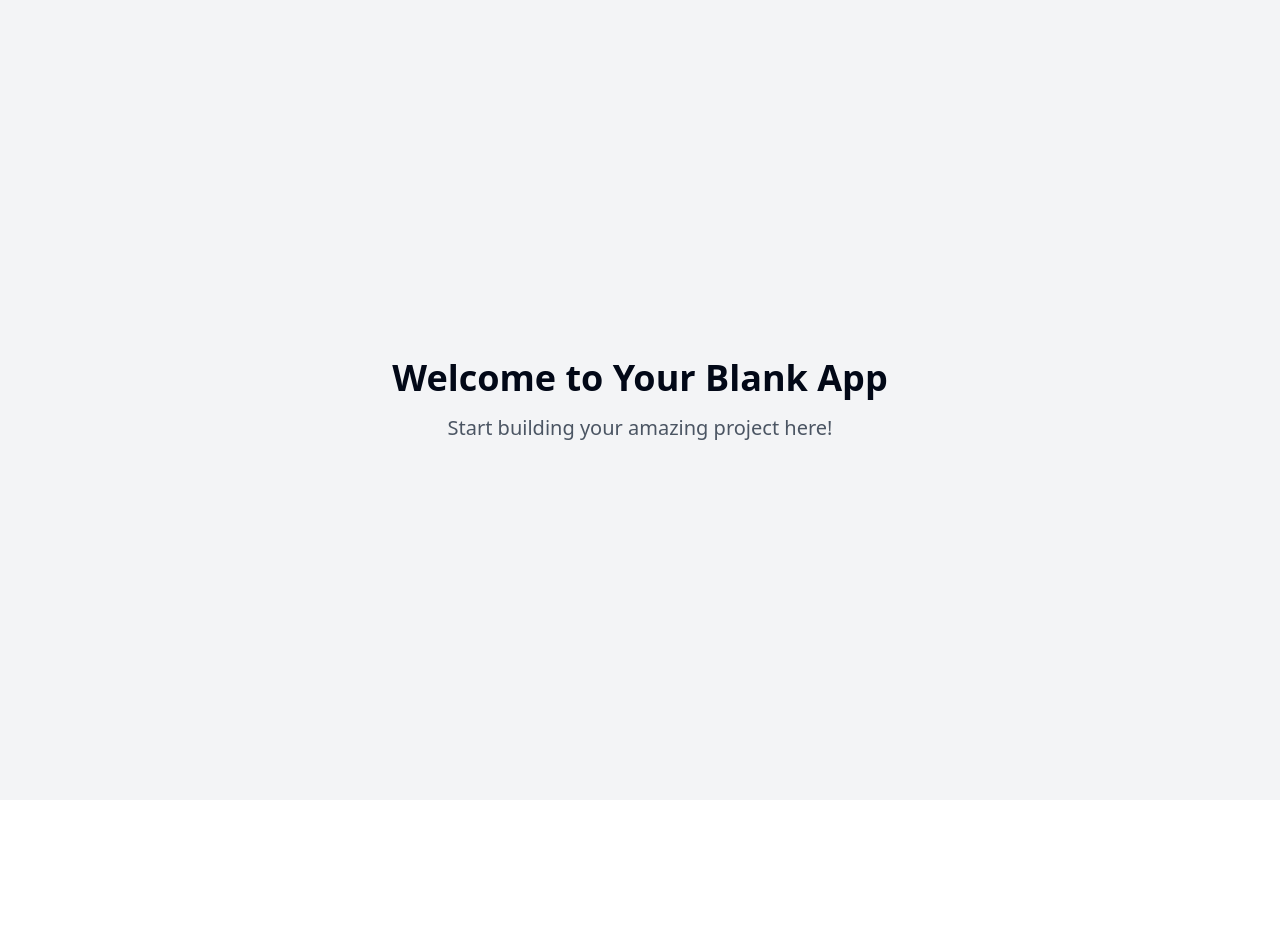
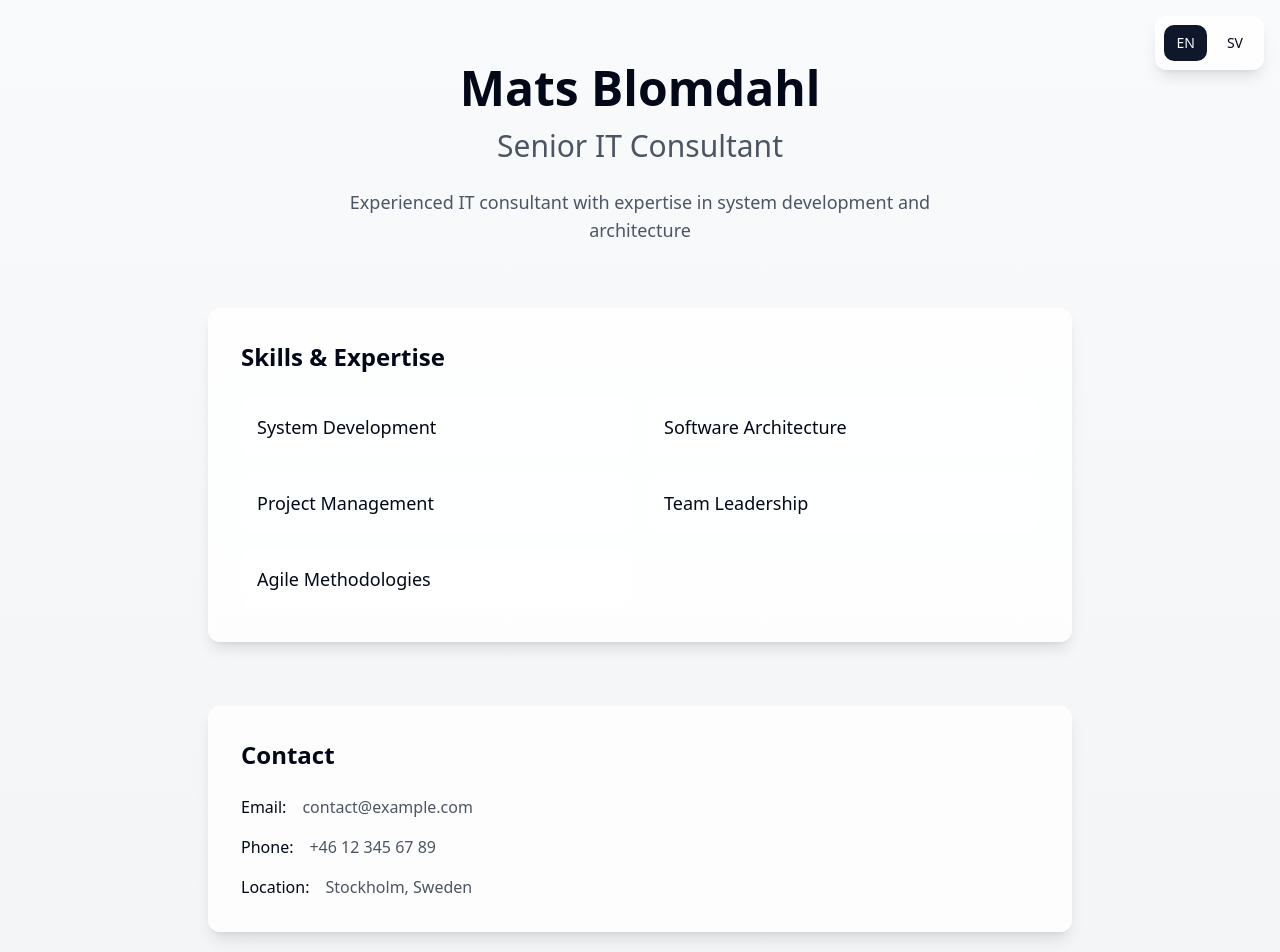
Before and after one commit to mblomdahl/cv, a React (Vite) app: page / in a window 1280 px wide. Shown: the top 952 px of the page. Before the commit the page ends 800 px from the top, so only its background shows below. Built offline with nearby package versions, Linux system fonts and the light colour scheme.

Commit message:
Add multi-language support for CV
Implement a localized version of the consultant CV accessible in English and Swedish. Add a language selector in the top-right corner for easy switching between languages.
[skip gpt_engineer]

```diff
--- a/package.json
+++ b/package.json
@@ -45,6 +45,7 @@
     "cmdk": "^1.0.0",
     "date-fns": "^3.6.0",
     "embla-carousel-react": "^8.3.0",
+    "framer-motion": "^11.13.1",
     "input-otp": "^1.2.4",
     "lucide-react": "^0.462.0",
     "next-themes": "^0.3.0",
@@ -59,7 +60,8 @@
     "tailwind-merge": "^2.5.2",
     "tailwindcss-animate": "^1.0.7",
     "vaul": "^0.9.3",
-    "zod": "^3.23.8"
+    "zod": "^3.23.8",
+    "zustand": "^5.0.1"
   },
   "devDependencies": {
     "@eslint/js": "^9.9.0",
--- /dev/null
+++ b/src/components/LanguageSelector.tsx
@@ -0,0 +1,27 @@
+import { Button } from "@/components/ui/button";
+import { useLanguage } from "@/hooks/useLanguage";
+
+export const LanguageSelector = () => {
+  const { language, setLanguage } = useLanguage();
+
+  return (
+    <div className="fixed top-4 right-4 flex gap-2 glass-card p-2 rounded-lg z-50">
+      <Button
+        variant={language === 'en' ? 'default' : 'ghost'}
+        size="sm"
+        onClick={() => setLanguage('en')}
+        className="transition-all duration-300"
+      >
+        EN
+      </Button>
+      <Button
+        variant={language === 'sv' ? 'default' : 'ghost'}
+        size="sm"
+        onClick={() => setLanguage('sv')}
+        className="transition-all duration-300"
+      >
+        SV
+      </Button>
+    </div>
+  );
+};
--- /dev/null
+++ b/src/hooks/useLanguage.tsx
@@ -0,0 +1,13 @@
+import { create } from 'zustand';
+
+type Language = 'en' | 'sv';
+
+interface LanguageStore {
+  language: Language;
+  setLanguage: (lang: Language) => void;
+}
+
+export const useLanguage = create<LanguageStore>((set) => ({
+  language: 'en',
+  setLanguage: (lang) => set({ language: lang }),
+}));
--- a/src/index.css
+++ b/src/index.css
@@ -6,96 +6,43 @@
   :root {
     --background: 0 0% 100%;
     --foreground: 222.2 84% 4.9%;
-
     --card: 0 0% 100%;
     --card-foreground: 222.2 84% 4.9%;
-
     --popover: 0 0% 100%;
     --popover-foreground: 222.2 84% 4.9%;
-
     --primary: 222.2 47.4% 11.2%;
     --primary-foreground: 210 40% 98%;
-
     --secondary: 210 40% 96.1%;
     --secondary-foreground: 222.2 47.4% 11.2%;
-
     --muted: 210 40% 96.1%;
     --muted-foreground: 215.4 16.3% 46.9%;
-
     --accent: 210 40% 96.1%;
     --accent-foreground: 222.2 47.4% 11.2%;
-
     --destructive: 0 84.2% 60.2%;
     --destructive-foreground: 210 40% 98%;
-
     --border: 214.3 31.8% 91.4%;
     --input: 214.3 31.8% 91.4%;
     --ring: 222.2 84% 4.9%;
-
-    --radius: 0.5rem;
-
-    --sidebar-background: 0 0% 98%;
-
-    --sidebar-foreground: 240 5.3% 26.1%;
-
-    --sidebar-primary: 240 5.9% 10%;
-
-    --sidebar-primary-foreground: 0 0% 98%;
-
-    --sidebar-accent: 240 4.8% 95.9%;
-
-    --sidebar-accent-foreground: 240 5.9% 10%;
-
-    --sidebar-border: 220 13% 91%;
-
-    --sidebar-ring: 217.2 91.2% 59.8%;
+    --radius: 0.75rem;
   }
 
-  .dark {
-    --background: 222.2 84% 4.9%;
-    --foreground: 210 40% 98%;
-
-    --card: 222.2 84% 4.9%;
-    --card-foreground: 210 40% 98%;
-
-    --popover: 222.2 84% 4.9%;
-    --popover-foreground: 210 40% 98%;
-
-    --primary: 210 40% 98%;
-    --primary-foreground: 222.2 47.4% 11.2%;
-
-    --secondary: 217.2 32.6% 17.5%;
-    --secondary-foreground: 210 40% 98%;
-
-    --muted: 217.2 32.6% 17.5%;
-    --muted-foreground: 215 20.2% 65.1%;
-
-    --accent: 217.2 32.6% 17.5%;
-    --accent-foreground: 210 40% 98%;
-
-    --destructive: 0 62.8% 30.6%;
-    --destructive-foreground: 210 40% 98%;
-
-    --border: 217.2 32.6% 17.5%;
-    --input: 217.2 32.6% 17.5%;
-    --ring: 212.7 26.8% 83.9%;
-    --sidebar-background: 240 5.9% 10%;
-    --sidebar-foreground: 240 4.8% 95.9%;
-    --sidebar-primary: 224.3 76.3% 48%;
-    --sidebar-primary-foreground: 0 0% 100%;
-    --sidebar-accent: 240 3.7% 15.9%;
-    --sidebar-accent-foreground: 240 4.8% 95.9%;
-    --sidebar-border: 240 3.7% 15.9%;
-    --sidebar-ring: 217.2 91.2% 59.8%;
-  }
-}
-
-@layer base {
   * {
     @apply border-border;
   }
 
   body {
-    @apply bg-background text-foreground;
+    @apply bg-background text-foreground antialiased;
+  }
+
+  .glass-card {
+    @apply bg-white/80 backdrop-blur-sm border border-white/20 shadow-lg;
+  }
+
+  .section-fade {
+    @apply opacity-0 animate-fadeIn;
+  }
+
+  .slide-in {
+    @apply opacity-0 animate-slideIn;
   }
 }
--- /dev/null
+++ b/src/lib/translations.ts
@@ -0,0 +1,46 @@
+export const translations = {
+  en: {
+    title: "Senior IT Consultant",
+    name: "Mats Blomdahl",
+    intro: "Experienced IT consultant with expertise in system development and architecture",
+    skills: "Skills & Expertise",
+    experience: "Experience",
+    contact: "Contact",
+    years: "years of experience",
+    location: "Stockholm, Sweden",
+    skillsList: [
+      "System Development",
+      "Software Architecture",
+      "Project Management",
+      "Team Leadership",
+      "Agile Methodologies"
+    ],
+    contactInfo: {
+      email: "Email",
+      phone: "Phone",
+      location: "Location"
+    }
+  },
+  sv: {
+    title: "Senior IT-konsult",
+    name: "Mats Blomdahl",
+    intro: "Erfaren IT-konsult med expertis inom systemutveckling och arkitektur",
+    skills: "Kompetenser",
+    experience: "Erfarenhet",
+    contact: "Kontakt",
+    years: "års erfarenhet",
+    location: "Stockholm, Sverige",
+    skillsList: [
+      "Systemutveckling",
+      "Mjukvaruarkitektur",
+      "Projektledning",
+      "Teamledning",
+      "Agila metoder"
+    ],
+    contactInfo: {
+      email: "E-post",
+      phone: "Telefon",
+      location: "Plats"
+    }
+  }
+};
--- a/src/pages/Index.tsx
+++ b/src/pages/Index.tsx
@@ -1,12 +1,64 @@
-// Update this page (the content is just a fallback if you fail to update the page)
+import { useLanguage } from "@/hooks/useLanguage";
+import { translations } from "@/lib/translations";
+import { LanguageSelector } from "@/components/LanguageSelector";
+import { motion } from "framer-motion";
 
 const Index = () => {
+  const { language } = useLanguage();
+  const t = translations[language];
+
   return (
-    <div className="min-h-screen flex items-center justify-center bg-gray-100">
-      <div className="text-center">
-        <h1 className="text-4xl font-bold mb-4">Welcome to Your Blank App</h1>
-        <p className="text-xl text-gray-600">Start building your amazing project here!</p>
-      </div>
+    <div className="min-h-screen bg-gradient-to-b from-gray-50 to-gray-100">
+      <LanguageSelector />
+
+      <main className="container mx-auto px-4 py-16 max-w-4xl">
+        <section className="section-fade mb-16 text-center">
+          <h1 className="text-4xl md:text-5xl font-bold mb-4">{t.name}</h1>
+          <h2 className="text-2xl md:text-3xl text-gray-600 mb-6">{t.title}</h2>
+          <p className="text-lg text-gray-600 max-w-2xl mx-auto">{t.intro}</p>
+        </section>
+
+        <section className="section-fade mb-16">
+          <div className="glass-card rounded-xl p-8">
+            <h3 className="text-2xl font-semibold mb-6">{t.skills}</h3>
+            <div className="grid grid-cols-1 md:grid-cols-2 gap-4">
+              {t.skillsList.map((skill, index) => (
+                <div
+                  key={index}
+                  className="slide-in flex items-center p-4 bg-white/50 rounded-lg"
+                  style={{ animationDelay: `${index * 0.1}s` }}
+                >
+                  <span className="text-lg">{skill}</span>
+                </div>
+              ))}
+            </div>
+          </div>
+        </section>
+
+        <section className="section-fade mb-16">
+          <div className="glass-card rounded-xl p-8">
+            <h3 className="text-2xl font-semibold mb-6">{t.contact}</h3>
+            <div className="space-y-4">
+              <div className="flex items-center space-x-4">
+                <span className="font-medium">{t.contactInfo.email}:</span>
+                <a href="mailto:contact@example.com" className="text-gray-600 hover:text-gray-900 transition-colors">
+                  contact@example.com
+                </a>
+              </div>
+              <div className="flex items-center space-x-4">
+                <span className="font-medium">{t.contactInfo.phone}:</span>
+                <a href="tel:+46123456789" className="text-gray-600 hover:text-gray-900 transition-colors">
+                  +46 12 345 67 89
+                </a>
+              </div>
+              <div className="flex items-center space-x-4">
+                <span className="font-medium">{t.contactInfo.location}:</span>
+                <span className="text-gray-600">{t.location}</span>
+              </div>
+            </div>
+          </div>
+        </section>
+      </main>
     </div>
   );
 };
--- a/tailwind.config.ts
+++ b/tailwind.config.ts
@@ -14,83 +14,60 @@ export default {
       center: true,
       padding: '2rem',
       screens: {
-				'2xl': '1400px'
+        'sm': '640px',
+        'md': '768px',
+        'lg': '1024px',
+        'xl': '1280px',
       }
     },
     extend: {
       colors: {
-				border: 'hsl(var(--border))',
-				input: 'hsl(var(--input))',
-				ring: 'hsl(var(--ring))',
-				background: 'hsl(var(--background))',
-				foreground: 'hsl(var(--foreground))',
+        border: "hsl(var(--border))",
+        input: "hsl(var(--input))",
+        ring: "hsl(var(--ring))",
+        background: "hsl(var(--background))",
+        foreground: "hsl(var(--foreground))",
         primary: {
-					DEFAULT: 'hsl(var(--primary))',
-					foreground: 'hsl(var(--primary-foreground))'
+          DEFAULT: "hsl(var(--primary))",
+          foreground: "hsl(var(--primary-foreground))",
         },
         secondary: {
-					DEFAULT: 'hsl(var(--secondary))',
-					foreground: 'hsl(var(--secondary-foreground))'
+          DEFAULT: "hsl(var(--secondary))",
+          foreground: "hsl(var(--secondary-foreground))",
         },
         destructive: {
-					DEFAULT: 'hsl(var(--destructive))',
-					foreground: 'hsl(var(--destructive-foreground))'
+          DEFAULT: "hsl(var(--destructive))",
+          foreground: "hsl(var(--destructive-foreground))",
         },
         muted: {
-					DEFAULT: 'hsl(var(--muted))',
-					foreground: 'hsl(var(--muted-foreground))'
+          DEFAULT: "hsl(var(--muted))",
+          foreground: "hsl(var(--muted-foreground))",
         },
         accent: {
-					DEFAULT: 'hsl(var(--accent))',
-					foreground: 'hsl(var(--accent-foreground))'
+          DEFAULT: "hsl(var(--accent))",
+          foreground: "hsl(var(--accent-foreground))",
         },
-				popover: {
-					DEFAULT: 'hsl(var(--popover))',
-					foreground: 'hsl(var(--popover-foreground))'
-				},
-				card: {
-					DEFAULT: 'hsl(var(--card))',
-					foreground: 'hsl(var(--card-foreground))'
-				},
-				sidebar: {
-					DEFAULT: 'hsl(var(--sidebar-background))',
-					foreground: 'hsl(var(--sidebar-foreground))',
-					primary: 'hsl(var(--sidebar-primary))',
-					'primary-foreground': 'hsl(var(--sidebar-primary-foreground))',
-					accent: 'hsl(var(--sidebar-accent))',
-					'accent-foreground': 'hsl(var(--sidebar-accent-foreground))',
-					border: 'hsl(var(--sidebar-border))',
-					ring: 'hsl(var(--sidebar-ring))'
-				}
       },
       borderRadius: {
-				lg: 'var(--radius)',
-				md: 'calc(var(--radius) - 2px)',
-				sm: 'calc(var(--radius) - 4px)'
+        lg: "var(--radius)",
+        md: "calc(var(--radius) - 2px)",
+        sm: "calc(var(--radius) - 4px)",
       },
       keyframes: {
-				'accordion-down': {
-					from: {
-						height: '0'
+        fadeIn: {
+          '0%': { opacity: '0', transform: 'translateY(10px)' },
+          '100%': { opacity: '1', transform: 'translateY(0)' }
         },
-					to: {
-						height: 'var(--radix-accordion-content-height)'
-					}
-				},
-				'accordion-up': {
-					from: {
-						height: 'var(--radix-accordion-content-height)'
-					},
-					to: {
-						height: '0'
-					}
+        slideIn: {
+          '0%': { transform: 'translateX(-20px)', opacity: '0' },
+          '100%': { transform: 'translateX(0)', opacity: '1' }
         }
       },
       animation: {
-				'accordion-down': 'accordion-down 0.2s ease-out',
-				'accordion-up': 'accordion-up 0.2s ease-out'
+        fadeIn: 'fadeIn 0.5s ease-out forwards',
+        slideIn: 'slideIn 0.5s ease-out forwards'
       }
-		}
+    },
   },
   plugins: [require("tailwindcss-animate")],
 } satisfies Config;
```
Also changed, not shown: 1 other file (tests, documents, lock files or other folders). Lines whose indentation alone changed are shown as unchanged.
